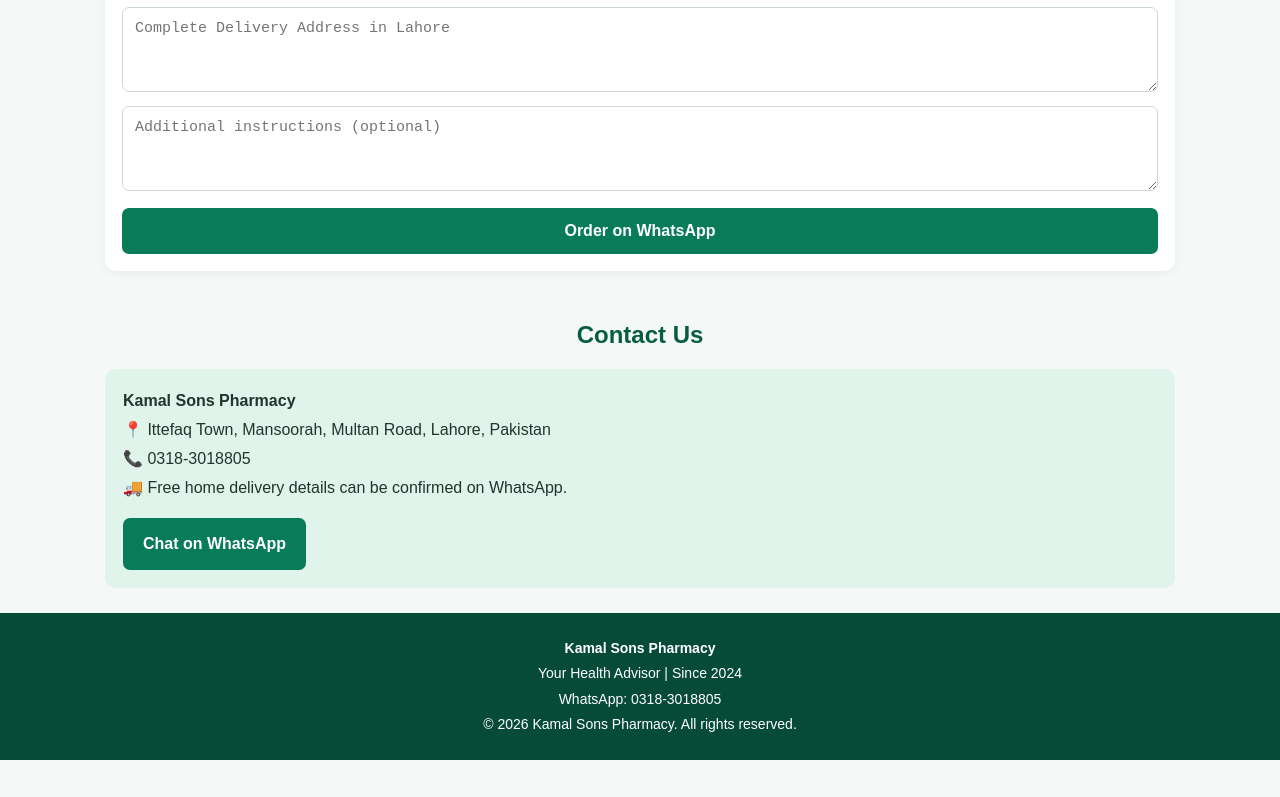
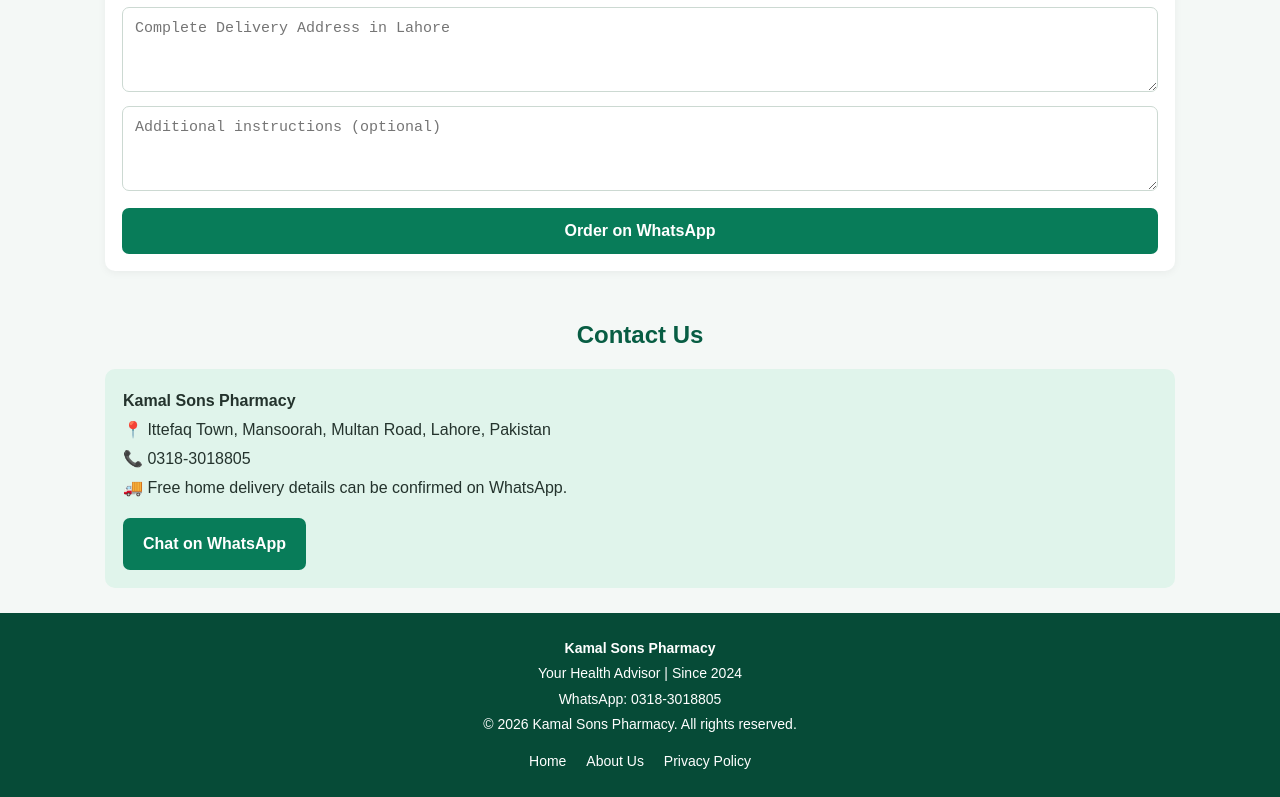
Before and after one commit to designdoststudio/kamal-sons-pharmacy, a plain HTML site: page index.html in a window 1280 px wide. Shown: the part 1599-2396 px from the top of the page. Before the commit the page ends 2359 px from the top, so only its background shows below. Drawn offline with Linux system fonts and the light colour scheme.

Commit message:
Update index.html

```diff
--- a/index.html
+++ b/index.html
@@ -42,6 +42,8 @@ nav a{color:white;text-decoration:none;margin:0 9px;font-size:14px}
 .form button{width:100%;background:#087c59;color:white;border:0;padding:14px;border-radius:7px;margin-top:13px;font-size:16px;font-weight:bold}
 .info{background:#e0f4eb;border-radius:10px;padding:18px;line-height:1.8}
 footer{background:#064b37;color:white;text-align:center;padding:23px 15px;line-height:1.8;font-size:14px}
+footer a{color:white;text-decoration:none;margin:0 8px}
+.footer-links{margin-top:12px}
 .empty{text-align:center;color:#777;padding:15px}
 @media(min-width:650px){.products{grid-template-columns:repeat(3,minmax(0,1fr))}}
 @media(min-width:900px){.products{grid-template-columns:repeat(4,minmax(0,1fr))}}
@@ -61,6 +63,8 @@ footer{background:#064b37;color:white;text-align:center;padding:23px 15px;line-h
   <a href="#products">Products</a>
   <a href="#cart">Cart</a>
   <a href="#contact">Contact</a>
+  <a href="about.html">About Us</a>
+  <a href="privacy.html">Privacy Policy</a>
 </nav>
 
 <section class="hero" id="home">
@@ -118,6 +122,12 @@ footer{background:#064b37;color:white;text-align:center;padding:23px 15px;line-h
   Your Health Advisor | Since 2024<br>
   WhatsApp: 0318-3018805<br>
   © 2026 Kamal Sons Pharmacy. All rights reserved.
+
+  <div class="footer-links">
+    <a href="index.html">Home</a>
+    <a href="about.html">About Us</a>
+    <a href="privacy.html">Privacy Policy</a>
+  </div>
 </footer>
 
 <script>
```
